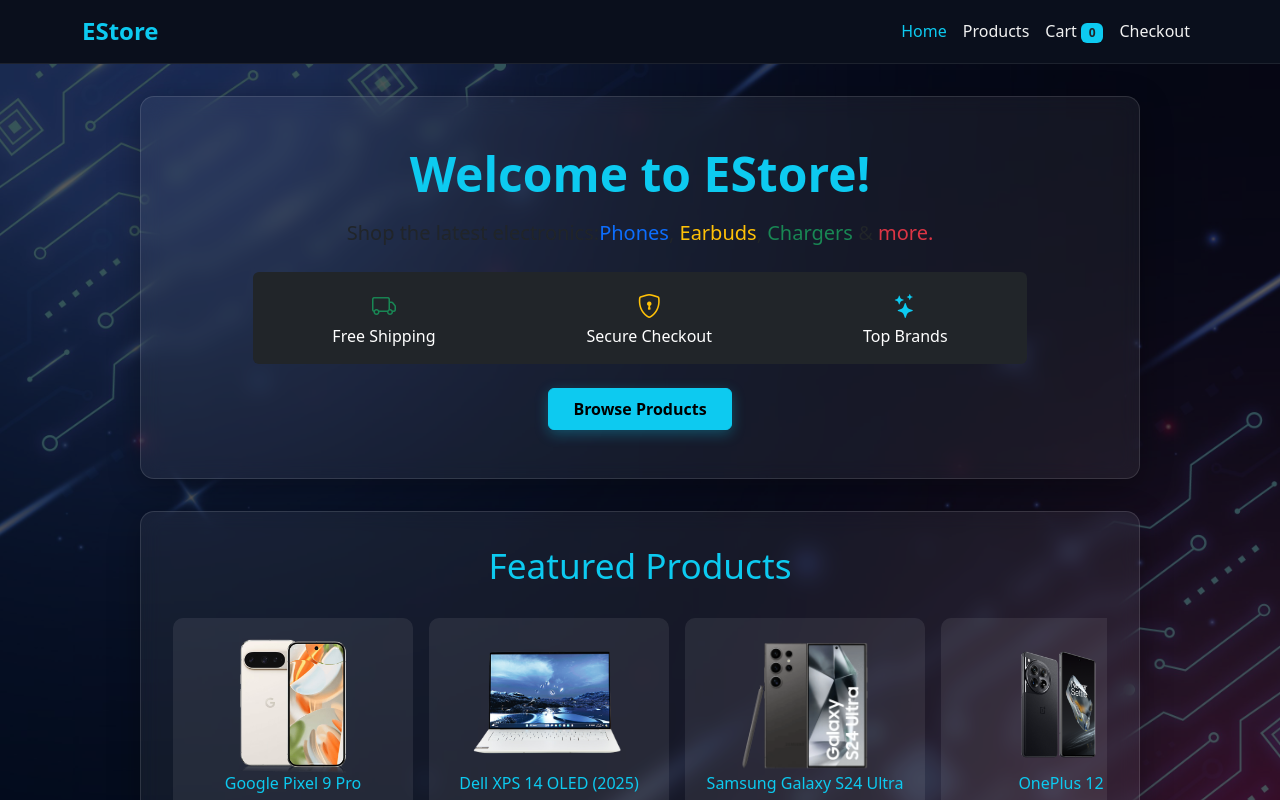
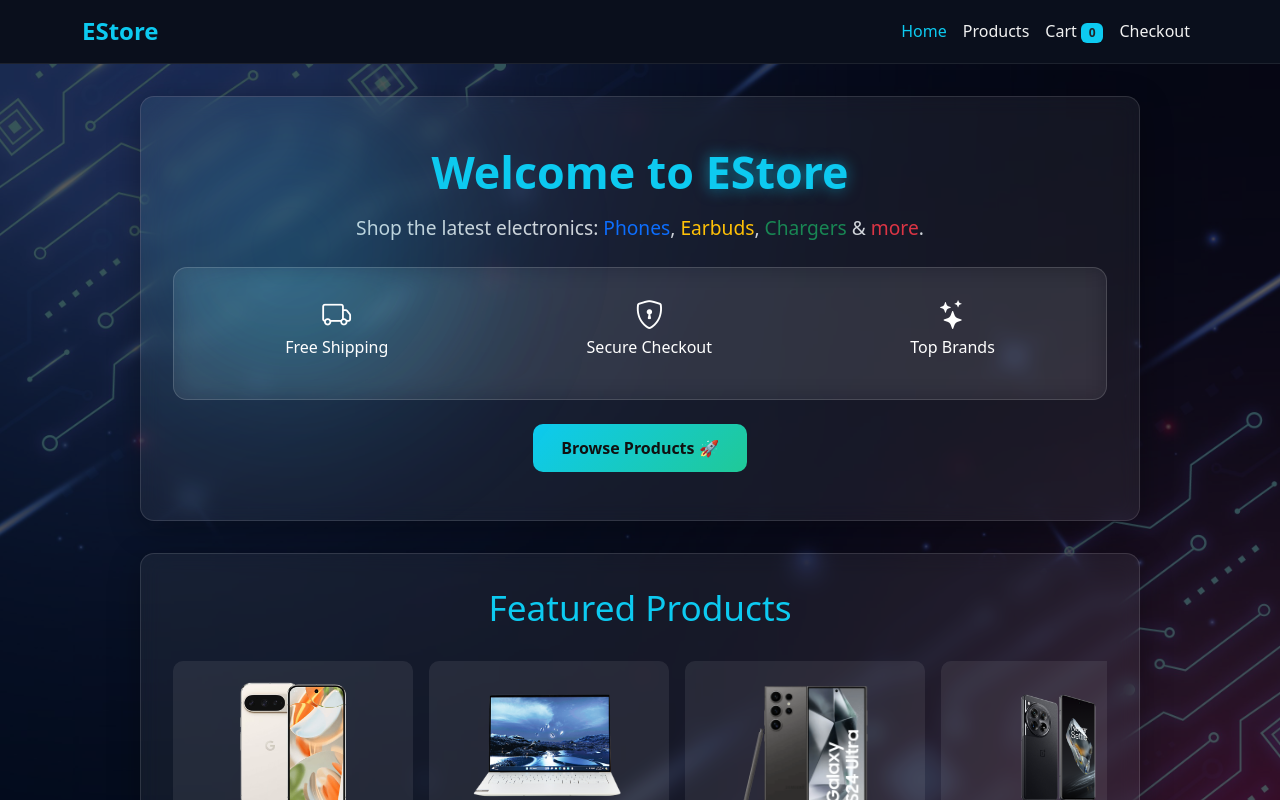
Before and after one commit to PatelHimil/EStore, a React (Vite) app: page / in a window 1280 px wide. Shown: the top 800 px of the page. Built offline with nearby package versions, Linux system fonts and the light colour scheme.

Commit message:
Home ui upgrade

```diff
--- a/src/pages/HomePage.jsx
+++ b/src/pages/HomePage.jsx
@@ -65,48 +65,48 @@
 
     return (
         <div className="container">
-            {/*intro banner*/}
-            <div className="glass-container text-center py-5 fade-in-on-scroll">
-                <h1 className="display-5 fw-bold text-cyan mb-3">
-                    Welcome to <span className="text-info">EStore!</span>
+            {/* HERO SECTION */}
+            <div className="glass-container text-center py-5 fade-in-on-scroll hero-section">
+                <h1 className="hero-title mb-3">
+                    Welcome to <span>EStore</span>
                 </h1>
-                <p className="lead mb-4">
+
+                <p className="hero-subtitle mb-4">
                     Shop the latest electronics:
-                    <span className="text-primary">Phones</span>,{" "}
-                    <span className="text-warning">Earbuds</span>,{" "}
-                    <span className="text-success">Chargers</span> &{" "}
-                    <span className="text-danger">more.</span>
+                    <span className="text-primary"> Phones</span>,
+                    <span className="text-warning"> Earbuds</span>,
+                    <span className="text-success"> Chargers</span> &
+                    <span className="text-danger"> more</span>.
                 </p>
 
-                {/*feature highlights*/}
-                <div className="row justify-content-center mb-4">
-                    <div className="col-md-10">
-                        <div className="d-flex justify-content-around flex-wrap bg-dark rounded p-3 gap-4">
-                            <div className="text-white">
-                                <i className="bi bi-truck fs-4 text-success"></i><br />
-                                Free Shipping
-                            </div>
-                            <div className="text-white">
-                                <i className="bi bi-shield-lock fs-4 text-warning"></i><br />
-                                Secure Checkout
-                            </div>
-                            <div className="text-white">
-                                <i className="bi bi-stars fs-4 text-info"></i><br />
-                                Top Brands
-                            </div>
-                        </div>
+                {/* FEATURE CARDS */}
+                <div className="feature-box">
+                    <div className="feature-item">
+                        <i className="bi bi-truck"></i>
+                        <p>Free Shipping</p>
+                    </div>
+
+                    <div className="feature-item">
+                        <i className="bi bi-shield-lock"></i>
+                        <p>Secure Checkout</p>
+                    </div>
+
+                    <div className="feature-item">
+                        <i className="bi bi-stars"></i>
+                        <p>Top Brands</p>
                     </div>
                 </div>
 
-                {/*browse button*/}
-                <Link to="/products" className="btn btn-info fw-bold px-4 py-2">
-                    Browse Products
+                {/* CTA BUTTON */}
+                <Link to="/products" className="hero-btn mt-4">
+                    Browse Products 🚀
                 </Link>
             </div>
 
-            {/*featured product carousel*/}
+            {/* FEATURED PRODUCTS */}
             <div className="glass-container mt-4 fade-in-on-scroll">
                 <h2 className="section-title">Featured Products</h2>
+
                 <div ref={scrollRef} className="scrolling-carousel">
                     {featured.map((product, index) => (
                         <div
@@ -116,7 +116,9 @@
                             <img src={product.image} alt={product.name} />
                             <h5>{product.name}</h5>
                             <Link to={`/products/${product.id}`}>
-                                <button className="btn btn-outline-info btn-sm">View</button>
+                                <button className="btn btn-outline-info btn-sm">
+                                    View
+                                </button>
                             </Link>
                         </div>
                     ))}
--- a/src/styles/main.css
+++ b/src/styles/main.css
@@ -62,6 +62,117 @@
 .navbar-nav .nav-link:hover,
 .navbar-nav .nav-link.active {
   color: #0dcaf0 !important;
+}
+
+/*=== HERO SECTION ===*/
+
+.hero-section {
+  position: relative;
+  overflow: hidden;
+}
+
+/* Glow background effect */
+.hero-section::before {
+  content: "";
+  position: absolute;
+  width: 500px;
+  height: 500px;
+  background: radial-gradient(circle, rgba(13,202,240,0.2), transparent 70%);
+  top: -100px;
+  left: -100px;
+  filter: blur(60px);
+}
+
+/* Title */
+.hero-title {
+  font-size: 2.8rem;
+  font-weight: bold;
+  color: #ffffff;
+}
+
+.hero-title span {
+  color: #0dcaf0;
+  text-shadow: 0 0 15px rgba(13,202,240,0.6);
+}
+
+/* Subtitle */
+.hero-subtitle {
+  font-size: 1.2rem;
+  color: #d1d5db;
+}
+
+/*=== FEATURE BOX ===*/
+
+.feature-box {
+  background: rgba(255, 255, 255, 0.06);
+  border: 1px solid rgba(255, 255, 255, 0.15);
+  backdrop-filter: blur(12px);
+  border-radius: 14px;
+
+  display: flex;
+  justify-content: space-around;
+  align-items: center;
+  flex-wrap: wrap;
+
+  padding: 1.5rem;
+  gap: 1.5rem;
+  margin-top: 20px;
+}
+
+/* Feature item */
+.feature-item {
+  text-align: center;
+  color: #fff;
+  transition: all 0.3s ease;
+}
+
+.feature-item i {
+  font-size: 1.8rem;
+  margin-bottom: 6px;
+}
+
+/* Hover animation */
+.feature-item:hover {
+  transform: translateY(-6px) scale(1.05);
+  color: #0dcaf0;
+}
+
+.feature-item:hover i {
+  text-shadow: 0 0 12px rgba(13,202,240,0.8);
+}
+
+/*=== CTA BUTTON ===*/
+
+.hero-btn {
+  display: inline-block;
+  background: linear-gradient(135deg, #0dcaf0, #20c997);
+  color: #111;
+  padding: 12px 28px;
+  border-radius: 10px;
+  font-weight: bold;
+  text-decoration: none;
+  transition: all 0.3s ease;
+}
+
+/* Hover */
+.hero-btn:hover {
+  transform: translateY(-3px) scale(1.05);
+  box-shadow: 0 8px 20px rgba(13,202,240,0.4);
+  color: #111;
+}
+
+.display-5 {
+  text-shadow: 0 0 15px rgba(13, 202, 240, 0.3);
+}
+
+/* hover effect */
+.feature-item:hover {
+  transform: translateY(-5px);
+  color: #0dcaf0;
+}
+
+.feature-item:hover i {
+  text-shadow: 0 0 10px rgba(13, 202, 240, 0.7);
 }
 
 /*=== FOOTER ===*/
```
